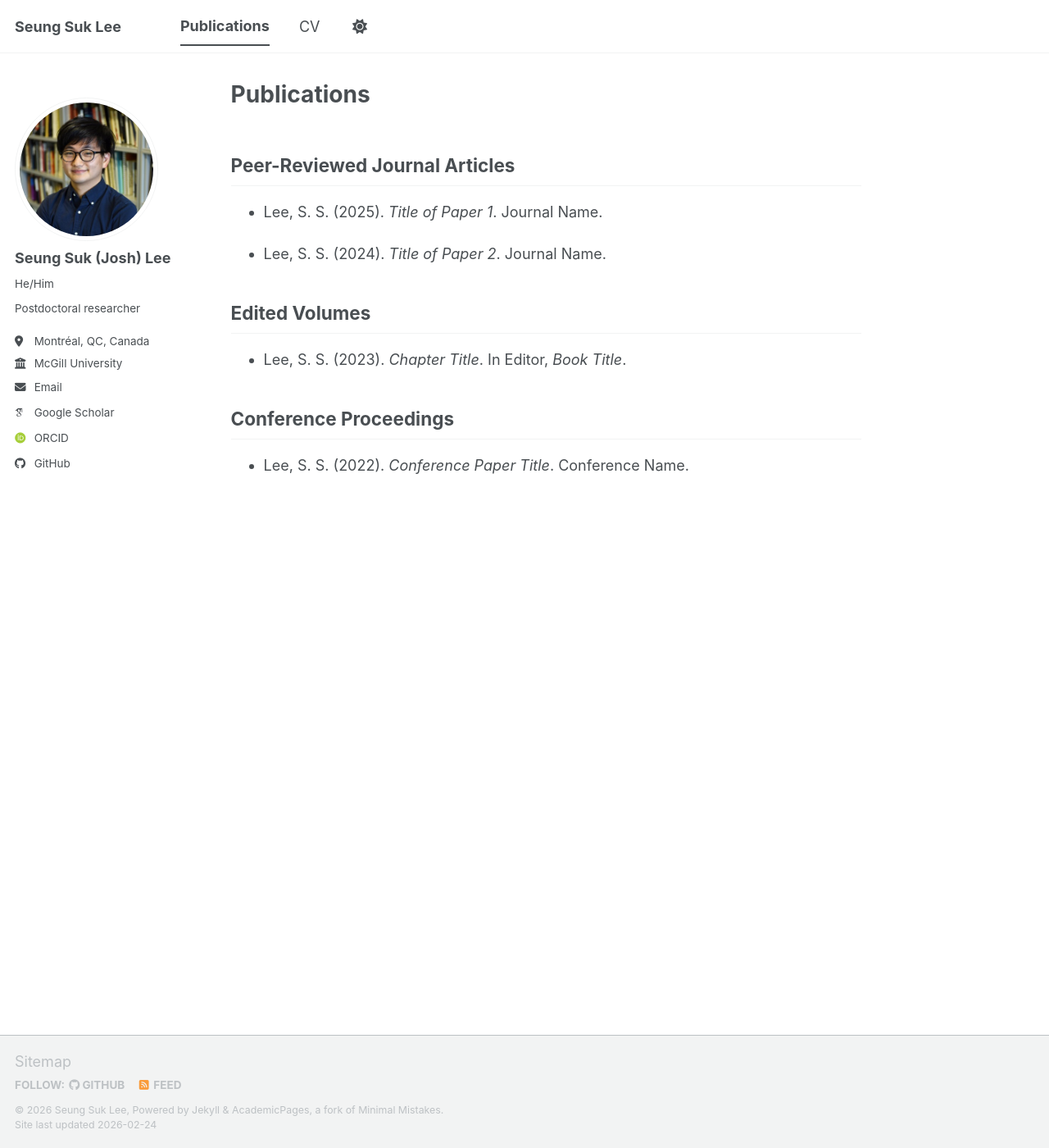
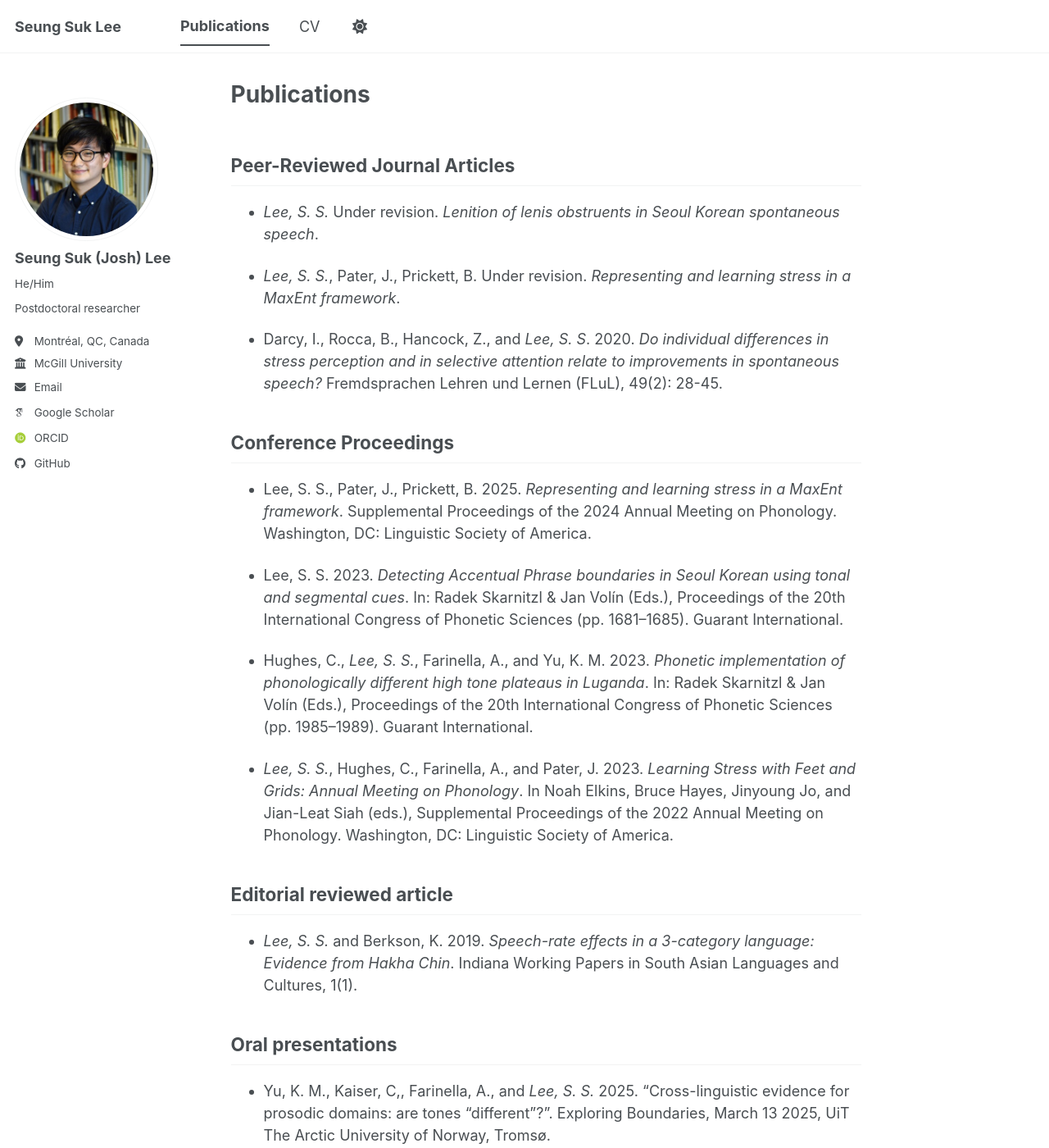
Before and after one commit to seungsuklee/seungsuklee.github.io, a Jekyll site: the page built from _pages/pubs.md, in a window 1280 px wide and 1400 px high. Shown: the whole window at 82% size. Built offline with Jekyll 4.4.1, drawn with Linux system fonts in a browser that asks for light colours; some web fonts are replaced; a script bundle is joined from its source files by our own code; library files that are not in the unit come from our copies; some of the changed text lies outside the part shown.

Commit message:
Update publication entries in pubs.md

```diff
--- a/_pages/pubs.md
+++ b/_pages/pubs.md
@@ -7,14 +7,52 @@ author_profile: true
 
 ## Peer-Reviewed Journal Articles
 
-- Lee, S. S. (2025). *Title of Paper 1*. Journal Name.
+- *Lee, S. S.* Under revision. *Lenition of lenis obstruents in Seoul Korean spontaneous speech*.
 
-- Lee, S. S. (2024). *Title of Paper 2*. Journal Name.
+- *Lee, S. S.*, Pater, J., Prickett, B. Under revision. *Representing and learning stress in a MaxEnt framework*.
 
-## Edited Volumes
-
-- Lee, S. S. (2023). *Chapter Title*. In Editor, *Book Title*.
+- Darcy, I., Rocca, B., Hancock, Z., and *Lee, S. S*. 2020. *Do individual differences in stress perception and in selective attention relate to improvements in spontaneous speech?* Fremdsprachen Lehren und Lernen (FLuL), 49(2): 28-45.
 
 ## Conference Proceedings
 
-- Lee, S. S. (2022). *Conference Paper Title*. Conference Name.
+- Lee, S. S., Pater, J., Prickett, B. 2025. *Representing and learning stress in a MaxEnt framework*. Supplemental Proceedings of the 2024 Annual Meeting on Phonology. Washington, DC: Linguistic Society of America.
+
+- Lee, S. S. 2023. *Detecting Accentual Phrase boundaries in Seoul Korean using tonal and segmental cues*. In: Radek Skarnitzl & Jan Volín (Eds.), Proceedings of the 20th International Congress of Phonetic Sciences (pp. 1681–1685). Guarant International.
+
+- Hughes, C., *Lee, S. S.*, Farinella, A., and Yu, K. M. 2023. *Phonetic implementation of phonologically different high tone plateaus in Luganda*. In: Radek Skarnitzl & Jan Volín (Eds.), Proceedings of the 20th International Congress of Phonetic Sciences (pp. 1985–1989). Guarant International.
+
+- *Lee, S. S.*, Hughes, C., Farinella, A., and Pater, J. 2023. *Learning Stress with Feet and Grids: Annual Meeting on Phonology*. In Noah Elkins, Bruce Hayes, Jinyoung Jo, and Jian-Leat Siah (eds.), Supplemental Proceedings of the 2022 Annual Meeting on Phonology. Washington, DC: Linguistic Society of America.
+
+## Editorial reviewed article
+
+- *Lee, S. S.* and Berkson, K. 2019. *Speech-rate effects in a 3-category language: Evidence from Hakha Chin*. Indiana Working Papers in South Asian Languages and Cultures, 1(1).
+
+## Oral presentations
+
+- Yu, K. M., Kaiser, C,, Farinella, A., and *Lee, S. S.* 2025. "Cross-linguistic evidence for prosodic domains: are tones "different"?". Exploring Boundaries, March 13 2025, UiT The Arctic University of Norway, Tromsø.
+
+- *Lee, S. S.* 2024. *Predictability and phonological context interact in conditioning the acoustic reduction of Seoul Korean lenis obstruents*. CorpusPhon. Seoul, South Korea.
+
+- *Lee, S. S.* 2024. *Modeling the variability of the obstruent lenition in Seoul Korean: prosody, phonological context, and predictability*. PhphoNE. Amherst, MA.
+
+- *Hughes, C, Lee, S. S., Farinella, A., and Yu, K. M. 2023. *Phonetic
+implementation of phonologically different high tone plateaus in Luganda*. International Congress of Phonetic Sciences, Prague, Czech Republic.
+
+## Posters
+
+- *Lee, S. S.*, Pater, J, and Brandon P. 2024. *Representing and learning stress in a MaxEnt framework*. Annual Meeting on Phonology, Rutgers University, NJ.
+
+- *Lee, S. S.* 2024. *Prosodically conditioned lenition, not voicing, of lenis obstruents in Seoul Korean spontaneous speech*. Laboratory Phonology 19, Seoul, South Korea.
+
+- Farinella, A. and *Lee, S. S.* 2024. *The perception of tonal and segmental cues to phrasing in Seoul Korean*. Laboratory Phonology 19, Seoul, South Korea.
+
+- *Lee, S. S.* 2023. *Detecting Accentual Phrase boundaries in Seoul Korean using tonal and segmental cues*. International Congress of Phonetic Sciences, Prague, Czech Republic.
+
+- *Lee, S. S.* 2023. *Detecting Accentual Phrase boundaries in Seoul Korean using tonal and segmental cues*. HISPhonCog, Seoul, South Korea.
+
+- *Lee, S. S.*, Hughes, C., Farinella, A., and Pater, J. 2022. *Learning Stress with Feet and Grids*. Annual Meeting on Phonology, University of California Los Angeles, CA.
+
+- Hughes, C., *Lee, S. S.*, Farinella, A., and Yu, K. M. 2022. *Phonetic
+implementation of phonologically different high tone plateaus in Luganda*. Laboratory Phonology 18, Virtual.
+
+- *Lee, S. S.* 2022. *Finding Accentual Phrases in a spontaneous speech corpus of Seoul Korean using segmental allophony*. Laboratory Phonology 18, Virtual.
```
